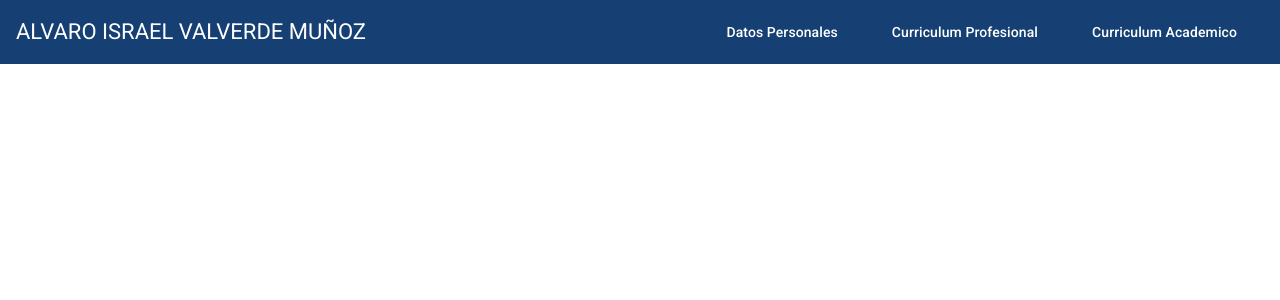
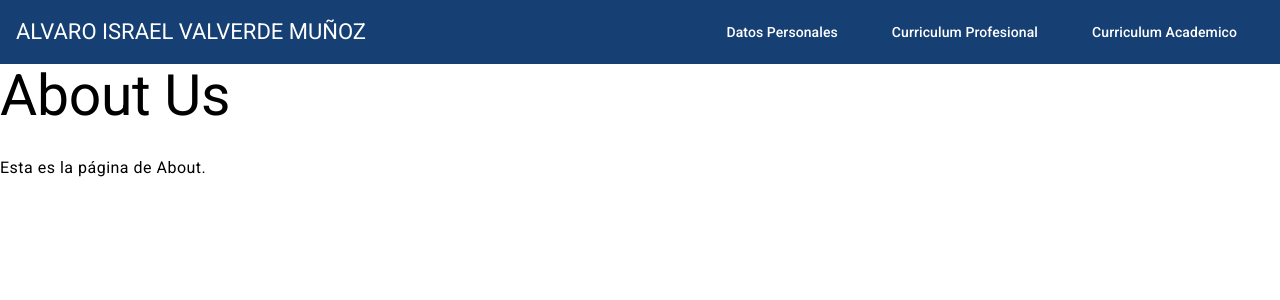
Before and after one commit to AlvaroValver-de/Portafolio_Personal, an Angular app: page /home in a window 1280 px wide. Before the commit this address led to /. Shown: the top 300 px of the page. Built offline with nearby package versions, Linux system fonts and the light colour scheme.

Commit message:
correccion rooting

```diff
--- a/src/app/app.component.html
+++ b/src/app/app.component.html
@@ -1 +1,2 @@
 <app-barra-superior></app-barra-superior>
+<router-outlet></router-outlet>
--- a/src/app/app.component.ts
+++ b/src/app/app.component.ts
@@ -1,11 +1,11 @@
 import { Component } from '@angular/core';
-import { RouterOutlet } from '@angular/router';
+import { RouterModule } from '@angular/router';
 import { BarraSuperiorComponent } from "./barra-superior/barra-superior.component";
 
 @Component({
   selector: 'appi-root',
   standalone: true,
-  imports: [RouterOutlet, BarraSuperiorComponent],
+  imports: [RouterModule,BarraSuperiorComponent],
   templateUrl: './app.component.html',
   styleUrl: './app.component.css',
 })
--- a/src/app/app.routes.ts
+++ b/src/app/app.routes.ts
@@ -1,3 +1,10 @@
-import { Routes } from '@angular/router';
+import { Routes,RouterModule } from '@angular/router';
+import { DatosPesonalesComponent } from './datos-pesonales/datos-pesonales.component';
 
-export const routes: Routes = [];
+
+
+export const routes: Routes = [
+    { path: 'home', component: DatosPesonalesComponent },
+    { path: '', redirectTo: '/home', pathMatch: 'full' },
+    { path: '**', redirectTo: '/home' }
+];
--- /dev/null
+++ b/src/app/datos-pesonales/datos-pesonales.component.html
@@ -0,0 +1,2 @@
+<h1>About Us</h1>
+<p>Esta es la página de About.</p>
--- a/src/main.ts
+++ b/src/main.ts
@@ -2,5 +2,8 @@ import { bootstrapApplication } from '@angular/platform-browser';
 import { appConfig } from './app/app.config';
 import { AppComponent } from './app/app.component';
 
+
+
+
 bootstrapApplication(AppComponent, appConfig)
   .catch((err) => console.error(err));
```
Also changed, not shown: src/app/datos-pesonales/datos-pesonales.component.ts (added, +13 -0 lines), src/app/barra-superior/barra-superior.component.html (line endings or trailing spaces), src/app/datos-pesonales/datos-pesonales.component.css (added), 1 other file (tests, documents, lock files or other folders).
